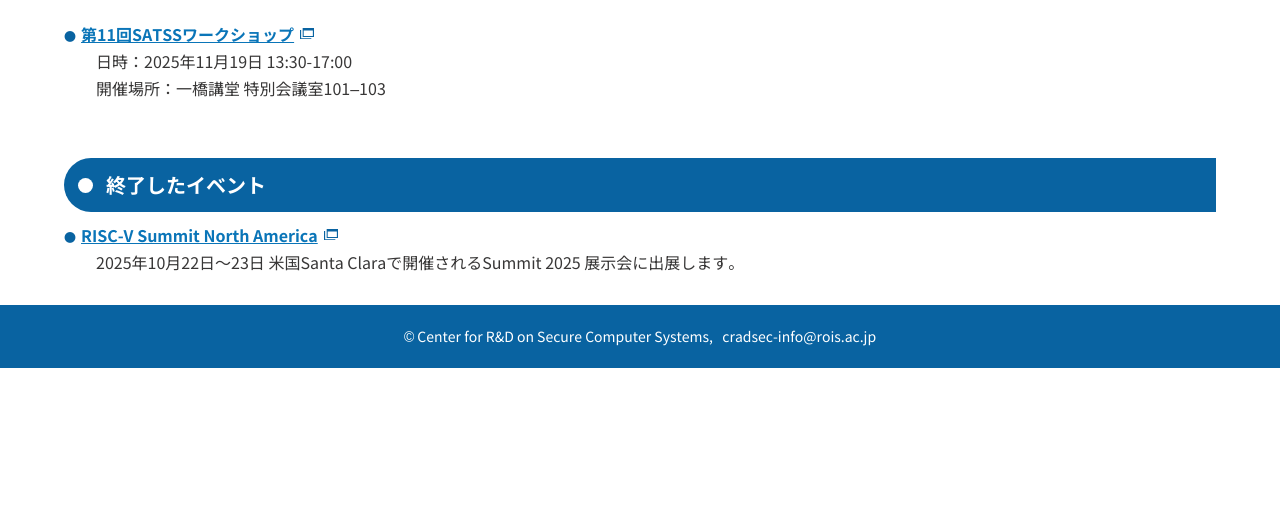
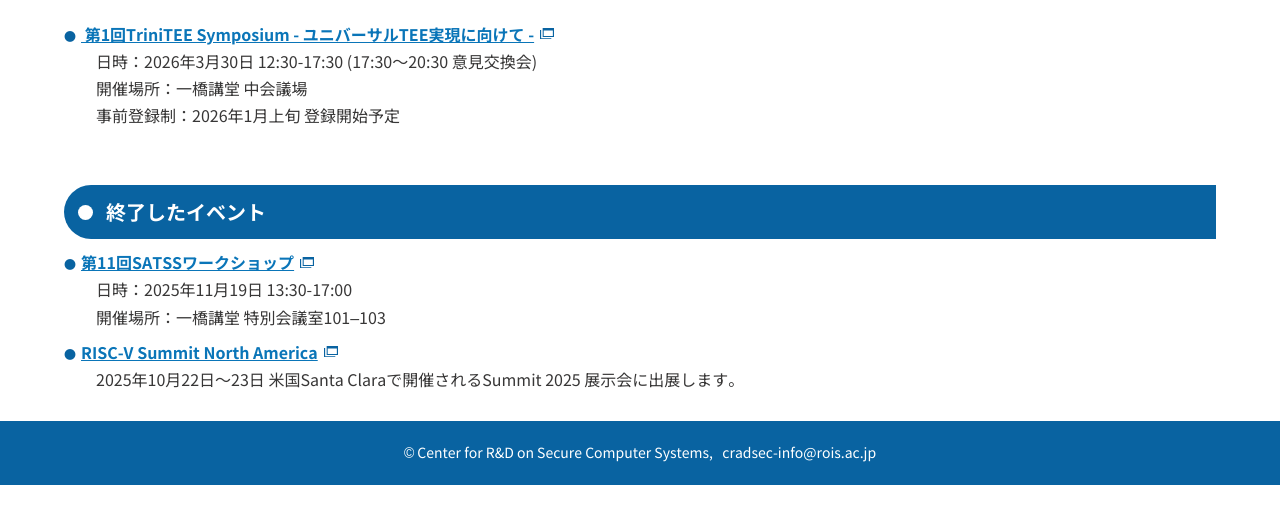
Before and after one commit to cradsec/cradsec.github.io, a plain HTML site: page jp/event/index.html in a window 1280 px wide. Shown: the part 234-758 px from the top of the page. Drawn offline with Linux system fonts and the light colour scheme.

Commit message:
symposium announcement

```diff
--- a/jp/event/index.html
+++ b/jp/event/index.html
@@ -68,10 +68,12 @@
     <div id="contents">
       <div class="section_inr">
 	<dl>
-          <dt><a href="https://sc-sys.github.io/" target="_blank">第11回SATSSワークショップ</a></dt>
+          <dt><a href="https://cradsec.rois.ac.jp/jp/event/sympo2026/" target="_blank">
+	      第1回TriniTEE Symposium - ユニバーサルTEE実現に向けて -</a></dt>
           <dd>
-            日時：2025年11月19日 13:30-17:00<br>
-            開催場所：一橋講堂 特別会議室101–103<br>
+            日時：2026年3月30日 12:30-17:30 (17:30〜20:30 意見交換会)<br>
+            開催場所：一橋講堂 中会議場<br>
+	    事前登録制：2026年1月上旬 登録開始予定
           </dd>
         </dl>
 
@@ -81,6 +83,13 @@
       <div class="section_inr">
       <H3>終了したイベント</H3>
 	<dl>
+	<dl>
+          <dt><a href="https://sc-sys.github.io/" target="_blank">第11回SATSSワークショップ</a></dt>
+          <dd>
+            日時：2025年11月19日 13:30-17:00<br>
+            開催場所：一橋講堂 特別会議室101–103<br>
+          </dd>
+        </dl>
 	  <dt><a href="https://events.linuxfoundation.org/riscv-summit/?__hstc=98396288.9470079fa96a572561c09f09101e09da.1752825402155.1759895553577.1760502667790.10&__hssc=98396288.1.1760502667790&__hsfp=4099202892" target="_blank">RISC-V Summit North America</a></dt>
 	  <dd>2025年10月22日〜23日 米国Santa Claraで開催されるSummit 2025 展示会に出展します。</dd>
 	</dl>
```
